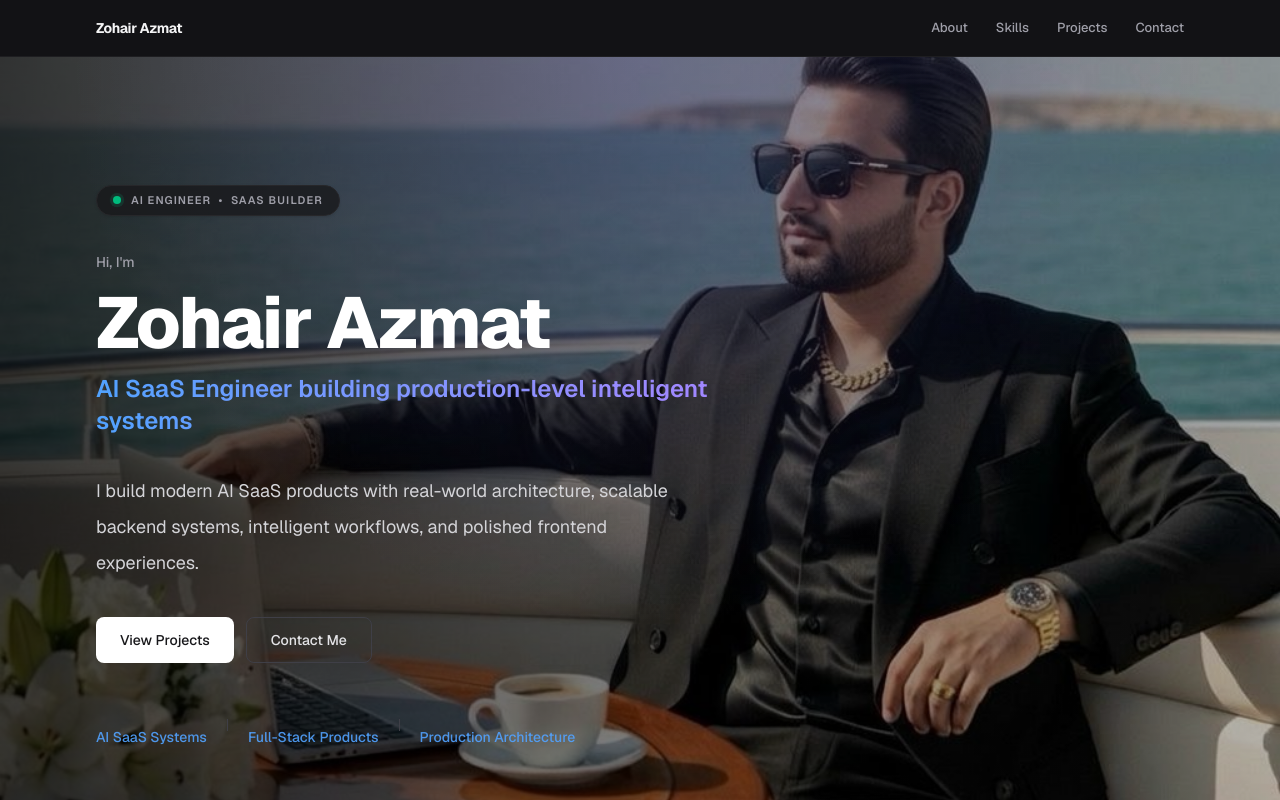
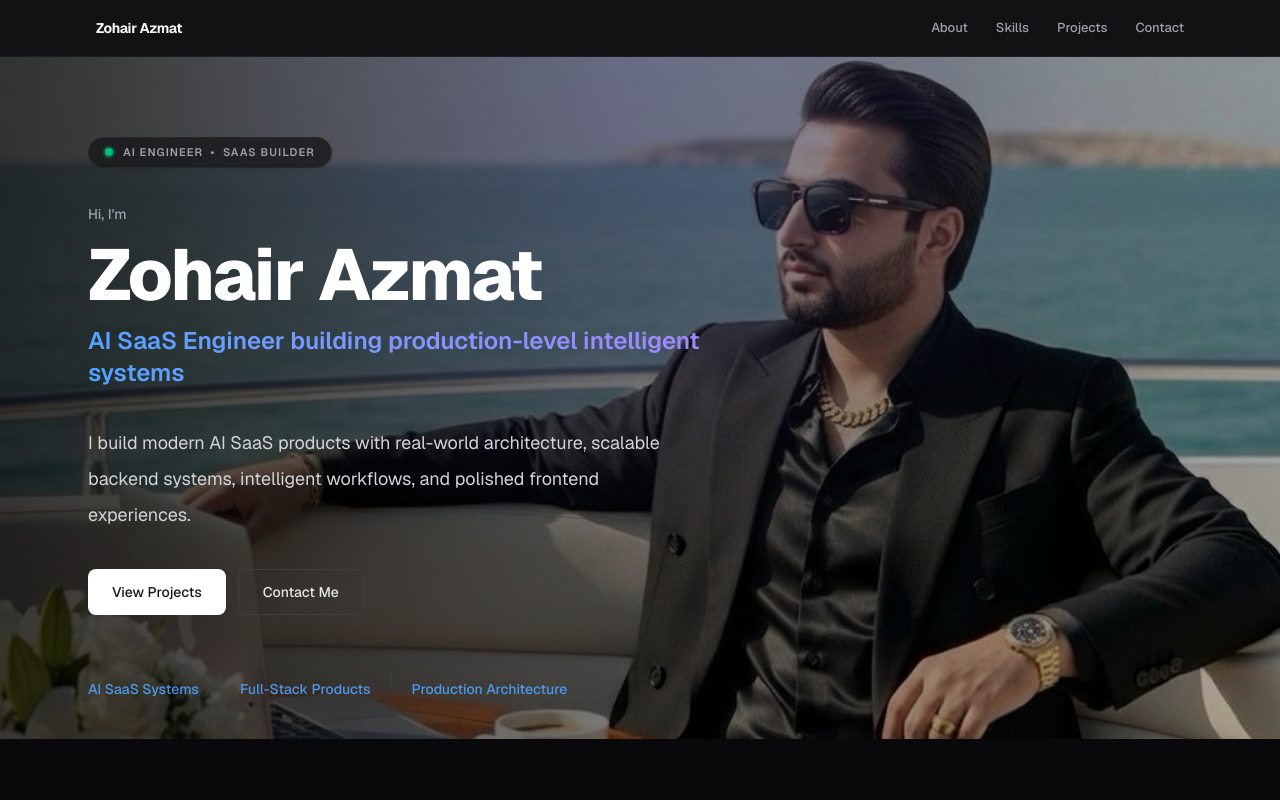
Before and after one commit to zohair-azmat-ai/zohair-portfolio, a Next.js app: page / in a window 1280 px wide. Shown: the top 800 px of the page. Built offline with nearby package versions, Linux system fonts and the light colour scheme.

Commit message:
Move hero text upward and reduce vertical gap

```diff
--- a/components/sections/HeroSection.tsx
+++ b/components/sections/HeroSection.tsx
@@ -1,5 +1,5 @@
 import { Fragment } from "react";
-import Container from "@/components/layout/Container";
+
 import Button from "@/components/ui/Button";
 import { siteConfig } from "@/data/portfolio";
 
@@ -11,7 +11,7 @@ const stats = [
 
 export default function HeroSection() {
   return (
-    <section className="relative overflow-hidden min-h-[620px] lg:min-h-[650px] py-20 sm:py-28 lg:py-32">
+    <section className="relative overflow-hidden min-h-[620px] lg:min-h-[650px]">
 
       {/* ── Full background image (FIXED) ── */}
       <img
@@ -26,8 +26,8 @@ export default function HeroSection() {
       {/* ── Radial glow accent ── */}
       <div className="absolute inset-0 bg-[radial-gradient(circle_at_top,rgba(99,102,241,0.18),transparent_55%)]" />
 
-      <Container>
-        <div className="relative z-10 flex max-w-2xl flex-col gap-9">
+      <div className="relative z-10 max-w-6xl mx-auto px-6 pt-20 pb-10 flex flex-col justify-start">
+        <div className="flex max-w-2xl flex-col gap-9">
 
           {/* Badge */}
           <div className="flex animate-fade-up">
@@ -87,7 +87,7 @@ export default function HeroSection() {
           </div>
 
         </div>
-      </Container>
+      </div>
     </section>
   );
 }
```
